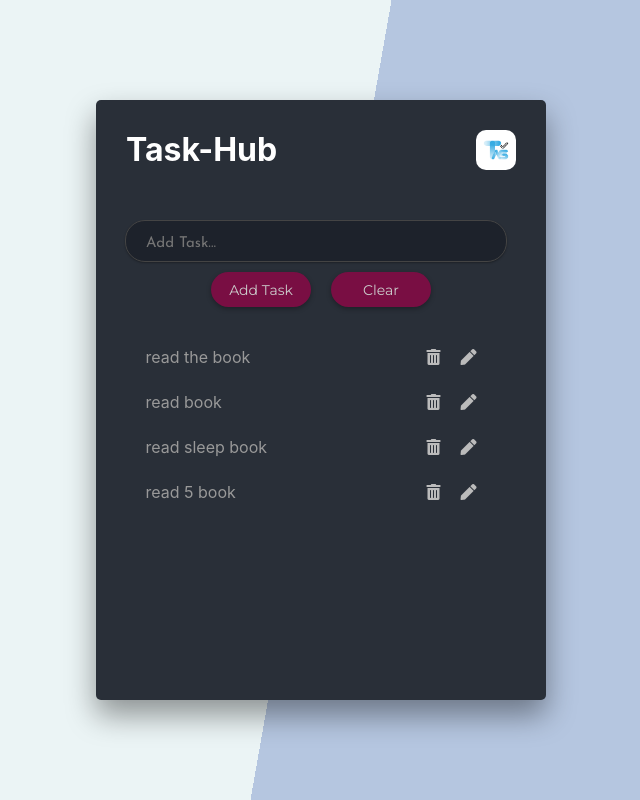
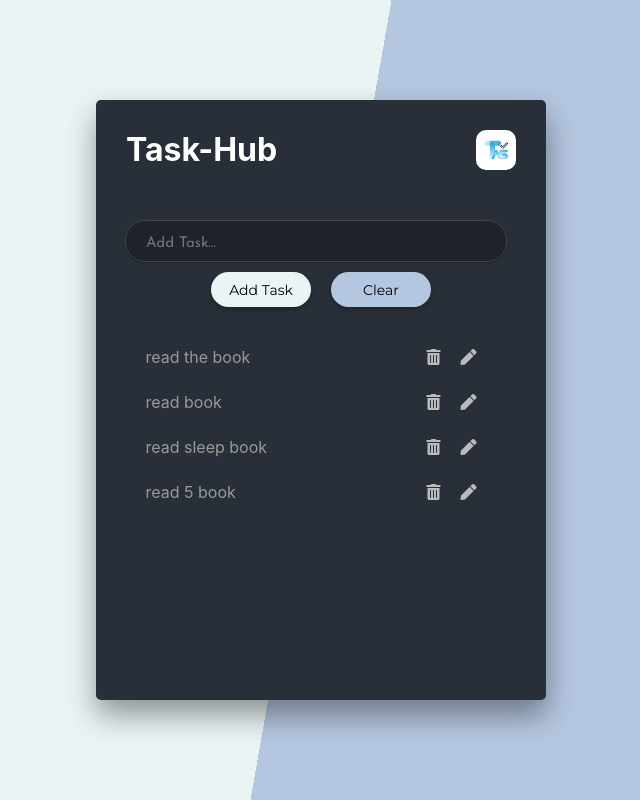
Before and after one commit to SyedSibtainRazvi/task-hub, a React (Create React App) app: page / in a window 1280 px wide. Shown: the whole page, without its empty margins (319-959 px from the left). Built offline with nearby package versions, Linux system fonts and the light colour scheme.

Commit message:
feat: add task added

```diff
--- a/package.json
+++ b/package.json
@@ -9,6 +9,7 @@
     "react": "^18.2.0",
     "react-dom": "^18.2.0",
     "react-scripts": "5.0.1",
+    "uuid": "^8.3.2",
     "web-vitals": "^2.1.4"
   },
   "scripts": {
--- a/src/App.css
+++ b/src/App.css
@@ -43,13 +43,13 @@
   width: 100%;
 }
 
-.form {
+/* .form {
   display: flex;
   flex-direction: column;
   justify-content: center;
   align-items: center;
   margin-bottom: 10px;
-}
+} */
 
 .list {
   width: 90%;
@@ -76,7 +76,7 @@
   border-radius: 10px;
 }
 
-.task-input {
+/* .task-input {
   width: 350px;
   min-width: 250px;
   padding: 15px 10px 10px 20px;
@@ -89,20 +89,20 @@
   outline: none;
   border-radius: 20px;
   box-shadow: 0 1px 2px rgba(0, 0, 0, 0.3);
-}
+} */
 
-.buttons {
+/* .buttons {
   display: flex;
 }
 
 .btn {
   margin: 10px;
-}
+} */
 
-.add-task-btn {
+/* .add-task-btn {
   min-width: 100px;
-  background-color: #790e43;
-  color: #ccc;
+  background-color: #ebf4f5;
+  color: #000000;
   border: none;
   font-family: 'Montserrat', sans-serif;
   font-size: 14px;
@@ -110,7 +110,7 @@
   box-shadow: 0 2px 5px rgba(0, 0, 0, 0.3);
   outline: none;
   cursor: pointer;
-}
+} */
 
 .list-item {
   display: flex;
@@ -142,11 +142,11 @@
   margin-right: 20px;
 } */
 
-.clear-btn {
+/* .clear-btn {
   width: 100px;
   height: 35px;
-  background-color: #790e43;
-  color: #ccc;
+  background-color: #b5c6e0;
+  color: #000000;
   border: none;
   font-family: 'Montserrat', sans-serif;
   font-size: 14px;
@@ -154,7 +154,7 @@
   box-shadow: 0 2px 5px rgba(0, 0, 0, 0.3);
   outline: none;
   cursor: pointer;
-}
+} */
 
 .no-tasks {
   color: #777;
--- /dev/null
+++ b/src/components/TaskForm.css
@@ -0,0 +1,57 @@
+.clear-btn {
+    width: 100px;
+    height: 35px;
+    background-color: #b5c6e0;
+    color: #000000;
+    border: none;
+    font-family: 'Montserrat', sans-serif;
+    font-size: 14px;
+    border-radius: 20px;
+    box-shadow: 0 2px 5px rgba(0, 0, 0, 0.3);
+    outline: none;
+    cursor: pointer;
+}
+
+.add-task-btn {
+    min-width: 100px;
+    background-color: #ebf4f5;
+    color: #000000;
+    border: none;
+    font-family: 'Montserrat', sans-serif;
+    font-size: 14px;
+    border-radius: 20px;
+    box-shadow: 0 2px 5px rgba(0, 0, 0, 0.3);
+    outline: none;
+    cursor: pointer;
+}
+
+.form {
+    display: flex;
+    flex-direction: column;
+    justify-content: center;
+    align-items: center;
+    margin-bottom: 10px;
+}
+
+.task-input {
+    width: 350px;
+    min-width: 250px;
+    padding: 15px 10px 10px 20px;
+    margin-right: 10px;
+    font-family: 'Josefin Sans', serif;
+    font-size: 15px;
+    color: #ccc;
+    background-color: #1d222b;
+    border: 1px solid #444;
+    outline: none;
+    border-radius: 20px;
+    box-shadow: 0 1px 2px rgba(0, 0, 0, 0.3);
+}
+
+.buttons {
+    display: flex;
+}
+
+.btn {
+    margin: 10px;
+}
--- a/src/components/TaskForm.jsx
+++ b/src/components/TaskForm.jsx
@@ -1,10 +1,28 @@
-import React from 'react'
+import React from 'react';
+import './TaskForm.css';
+
+import { TaskListContext } from '../context/TaskListContext'
+import { useState } from 'react';
+import { useContext } from 'react';
 
 const TaskForm = () => {
+    const [title, setTitle] = useState('');
+    const {addTask} = useContext(TaskListContext)
+
+    const handleChange = e => {
+        setTitle(e.target.value)
+    }
+
+    const handleSubmit = e => {
+        e.preventDefault()
+        addTask(title)
+
+    }
+
     return (
         <>
-            <form className='form'>
-                <input type="text" placeholder='Add Task...' required className='task-input' />
+            <form className='form' onSubmit={handleSubmit}>
+                <input value= {title} onChange={handleChange} type="text" placeholder='Add Task...' required className='task-input' />
                 <div className='buttons'>
                     <button type='submit' className='btn add-task-btn'>Add Task</button>
                     <button className='btn clear-btn'>Clear</button>
--- a/src/context/TaskListContext.jsx
+++ b/src/context/TaskListContext.jsx
@@ -1,7 +1,7 @@
 import React from "react";
 import { useState } from "react";
 import { createContext, } from "react";
-
+import { v4 as uuidv4 } from 'uuid';
 
 export const TaskListContext = createContext();
 
@@ -14,9 +14,12 @@ const TaskListContextProvider = props => {
         { title: 'read 5 book', id: 4 }
     ]);
 
+    const addTask = title => {
+        setTasks([...tasks, {title, id: uuidv4() }])
+    }
 
     return (
-        <TaskListContext.Provider value={{ tasks }}>
+        <TaskListContext.Provider value={{ tasks, addTask }}>
             {props.children}
         </TaskListContext.Provider>
     )
```
Also changed, not shown: 1 other file (tests, documents, lock files or other folders).
